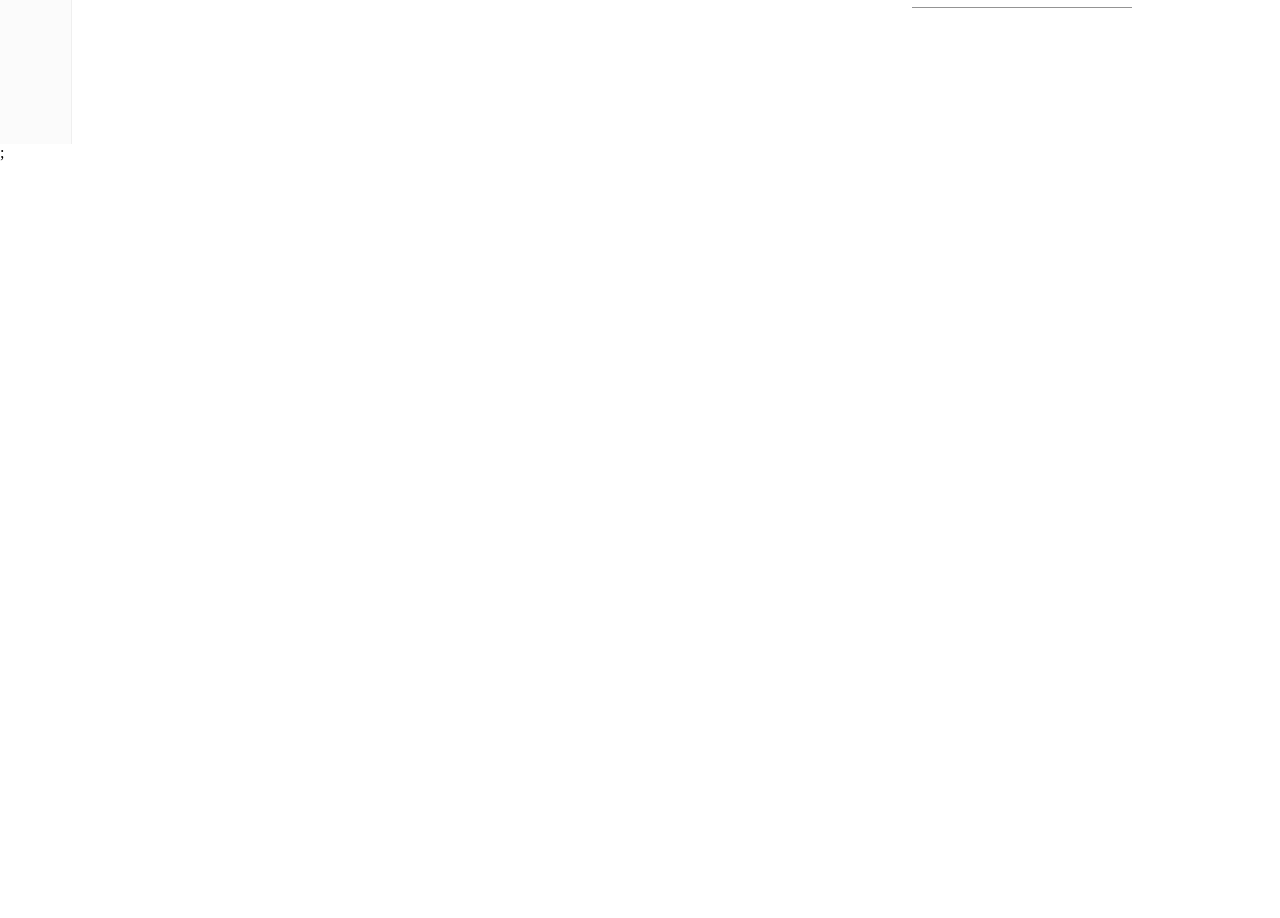
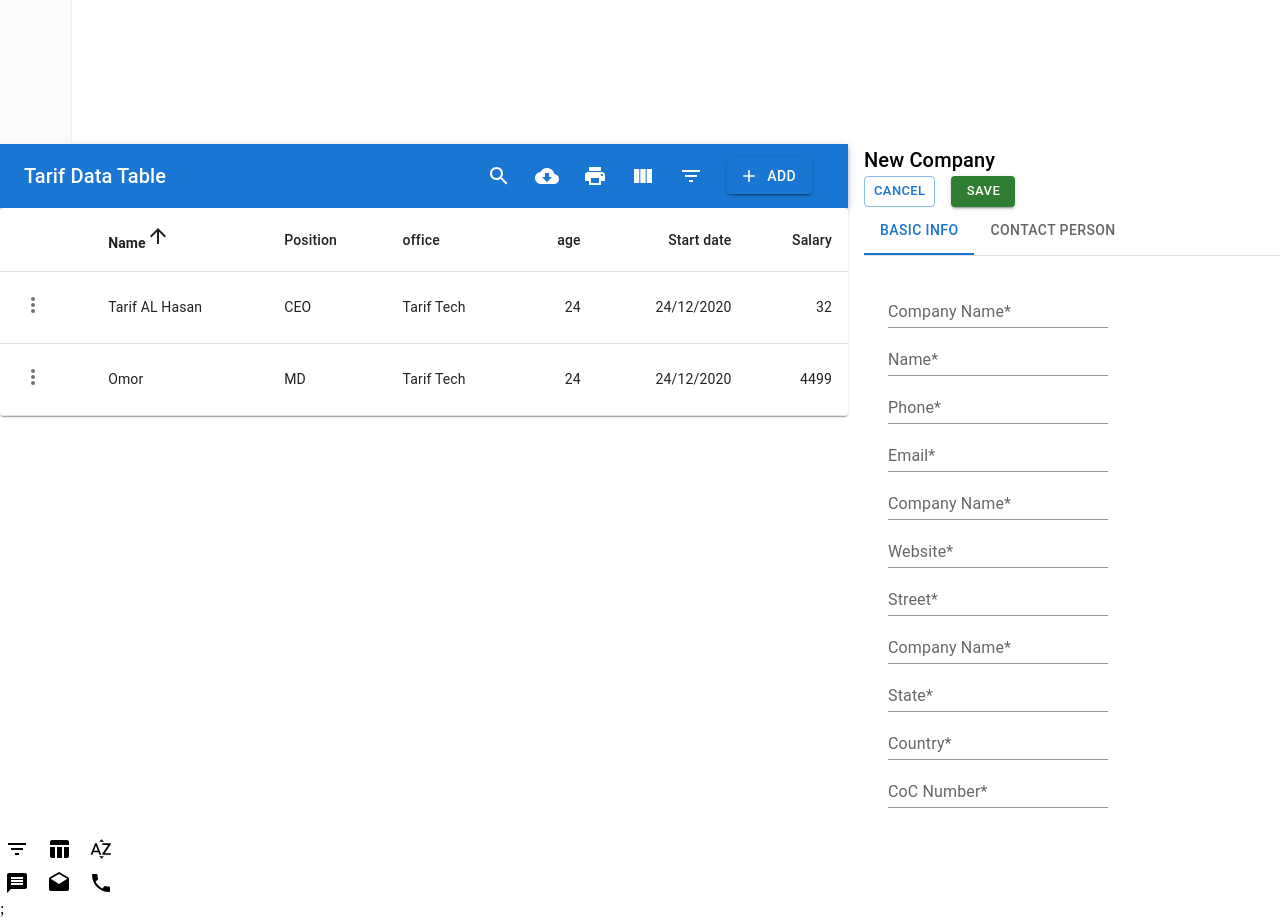
Before and after one commit to tarifalhasan/material-data-table, a React app: page / in a window 1280 px wide. Shown: the part 720-1638 px from the top of the page. Before the commit the page ends 882 px from the top, so only its background shows below. Built offline with nearby package versions, Linux system fonts and the light colour scheme; the HTML template or start-up script is replaced by a standard one.

Commit message:
home page

```diff
--- a/src/App.tsx
+++ b/src/App.tsx
@@ -2,22 +2,27 @@ import React from 'react';
 import PrimarySearchAppBar from './components/Header/Header';
 import SIdebar from './components/Sidebar/Sidebar';
 import { Grid } from '@mui/material';
+import Container from '@mui/material/Container';
 import DataTable from './components/dataTable/DataTable';
 import NewCompany from './components/NewCompany/NewCompany';
+import Footer from './components/Footer/Footer';
 const App = () => {
   return (
     <>
       <PrimarySearchAppBar />
-      <div style={{ display: 'flex' }}>
+      <div className="flex max-w-[1920px] mx-auto overflow-x-hidden">
         <SIdebar />
+        <div className="relative borderl-2 ">
           <Grid container spacing={2}>
             <Grid item xs={8}>
               <DataTable />
             </Grid>
-          <Grid item xs={4}>
+            <Grid className="border-l border-slate-500 !pl-[2px]	" item xs={4}>
               <NewCompany />
             </Grid>
           </Grid>
+          <Footer />
+        </div>
       </div>
     </>
   );
--- /dev/null
+++ b/src/components/Footer/Footer.tsx
@@ -0,0 +1,66 @@
+import Stack from '@mui/material/Stack';
+import Button from '@mui/material/Button';
+import IconButton from '@mui/material/IconButton';
+import FilterListIcon from '@mui/icons-material/FilterList';
+import MessageIcon from '@mui/icons-material/Message';
+import SortByAlphaIcon from '@mui/icons-material/SortByAlpha';
+import TableChartIcon from '@mui/icons-material/TableChart';
+import DraftsIcon from '@mui/icons-material/Drafts';
+import LocalPhoneIcon from '@mui/icons-material/LocalPhone';
+const Footer = () => {
+  return (
+    <div className="absolute w-full px-5">
+      <footer className="flex justify-between">
+        <Stack spacing={1} direction="row">
+          <IconButton
+            size="small"
+            aria-label="show 4 new mails"
+            color="inherit"
+          >
+            <FilterListIcon />
+          </IconButton>
+          <IconButton
+            size="small"
+            aria-label="show 4 new mails"
+            color="inherit"
+          >
+            <TableChartIcon />
+          </IconButton>
+          <IconButton
+            size="small"
+            aria-label="show 4 new mails"
+            color="inherit"
+          >
+            <SortByAlphaIcon />
+          </IconButton>
+        </Stack>
+
+        <Stack spacing={1} direction="row">
+          <IconButton
+            size="small"
+            aria-label="show 4 new mails"
+            color="inherit"
+          >
+            <MessageIcon />
+          </IconButton>
+          <IconButton
+            size="small"
+            aria-label="show 4 new mails"
+            color="inherit"
+          >
+            <DraftsIcon />
+          </IconButton>
+          <IconButton
+            size="small"
+            aria-label="show 4 new mails"
+            color="inherit"
+          >
+            <LocalPhoneIcon />
+          </IconButton>
+        </Stack>
+      </footer>
+    </div>
+  );
+};
+
+export default Footer;
--- /dev/null
+++ b/src/components/NewCompany/ContactPerson.tsx
@@ -0,0 +1,33 @@
+import { TextField } from '@mui/material';
+const ContactPerson = () => {
+  return (
+    <div className="space-y-3">
+      <TextField
+        id="standard-basic"
+        className="w-full"
+        label="Name*"
+        variant="standard"
+      />
+      <TextField
+        id="standard-basic"
+        className="w-full"
+        label="Email*"
+        variant="standard"
+      />
+      <TextField
+        id="standard-basic"
+        className="w-full"
+        label="Subject*"
+        variant="standard"
+      />
+      <TextField
+        id="standard-basic"
+        className="w-full"
+        label="Message*"
+        variant="standard"
+      />
+    </div>
+  );
+};
+
+export default ContactPerson;
--- a/src/components/NewCompany/NewCompany.tsx
+++ b/src/components/NewCompany/NewCompany.tsx
@@ -8,6 +8,7 @@ import TabPanel from '@mui/lab/TabPanel';
 import BasicInfo from './BasicInfo';
 import Stack from '@mui/material/Stack';
 import Button from '@mui/material/Button';
+import ContactPerson from './ContactPerson';
 export default function NewCompany() {
   const [value, setValue] = React.useState('1');
 
@@ -40,7 +41,9 @@ export default function NewCompany() {
         <TabPanel value="1">
           <BasicInfo />
         </TabPanel>
-        <TabPanel value="2">Item Two</TabPanel>
+        <TabPanel value="2">
+          <ContactPerson />
+        </TabPanel>
       </TabContext>
     </Box>
   );
--- a/src/components/Sidebar/Sidebar.tsx
+++ b/src/components/Sidebar/Sidebar.tsx
@@ -6,7 +6,6 @@ import ContactsOutlinedIcon from '@mui/icons-material/ContactsOutlined';
 import ReceiptOutlinedIcon from '@mui/icons-material/ReceiptOutlined';
 import CalendarTodayOutlinedIcon from '@mui/icons-material/CalendarTodayOutlined';
 import HelpOutlineOutlinedIcon from '@mui/icons-material/HelpOutlineOutlined';
-import MenuOutlinedIcon from '@mui/icons-material/MenuOutlined';
 
 function SIdebar() {
   const { collapseSidebar } = useProSidebar();
@@ -19,6 +18,7 @@ function SIdebar() {
 
   return (
     <div
+      className=""
       id="sidebar"
       style={{ height: '100vh', display: 'flex', maxWidth: '72px' }}
     >
--- a/src/components/dataTable/DataTable.tsx
+++ b/src/components/dataTable/DataTable.tsx
@@ -59,7 +59,16 @@ function Row(props: { row: ReturnType<typeof createData> }) {
 }
 
 const rows = [
-  createData('Frozen yoghurt', 'CEO', 'Tarif Tech ', 24, '24/12/2020', 3.99),
+  createData(
+    'Tarif AL Hasan',
+    'CEO',
+    'Tarif Tech ',
+    24,
+    '24/12/2020',
+    32,
+    2299
+  ),
+  createData('Omor', 'MD', 'Tarif Tech ', 24, '24/12/2020', 4499),
 ];
 
 export default function DataTable() {
```
Lines whose indentation alone changed are shown as unchanged.
